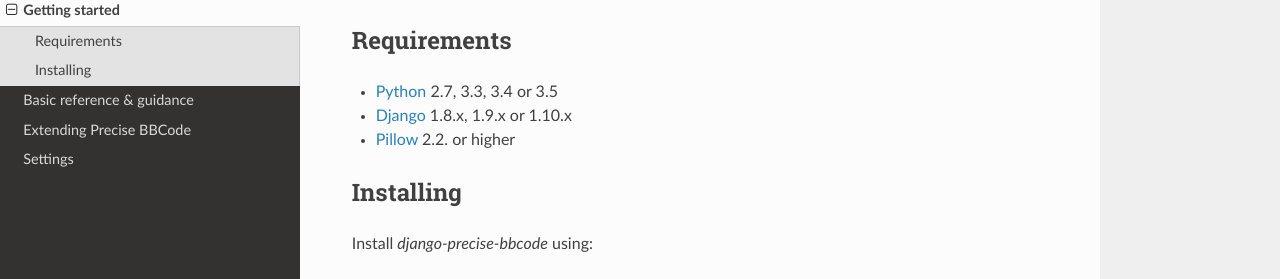
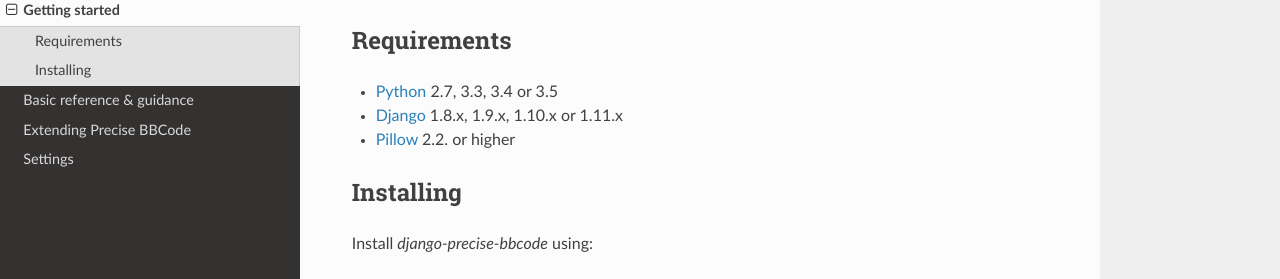
Before and after one commit to ellmetha/django-precise-bbcode, a Sphinx documentation site: the page built from docs/getting_started.rst, in a window 1280 px wide and 929 px high. Shown: the part 136-415 px from the top of the window. Built offline with Sphinx 7.4.7 and the Read the Docs theme 2.0.0, drawn with Linux system fonts in a browser that asks for light colours.

Commit message:
Updated project for Django 1.11

```diff
--- a/docs/getting_started.rst
+++ b/docs/getting_started.rst
@@ -5,7 +5,7 @@
 ------------
 
 * `Python`_ 2.7, 3.3, 3.4 or 3.5
-* `Django`_ 1.8.x, 1.9.x or 1.10.x
+* `Django`_ 1.8.x, 1.9.x, 1.10.x or 1.11.x
 * `Pillow`_ 2.2. or higher
 
 .. _Python: https://www.python.org
```
Also changed, not shown: .travis.yml, 1 other file.
